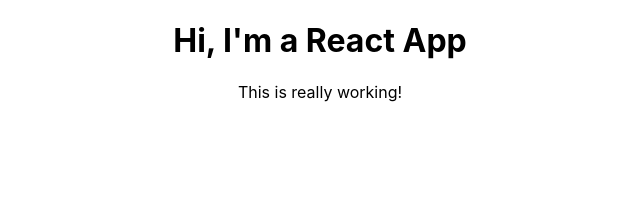
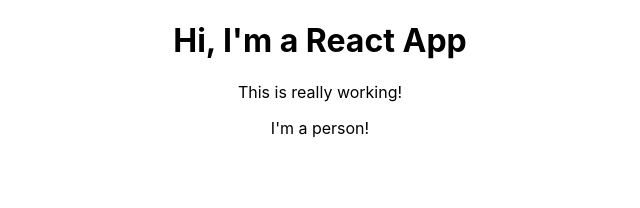
Before and after one commit to AAM77/udemy_react_complete_guide, a React (Create React App) app in the folder 02_React_Base_Features_and_Syntax/react-complete-guide/: page / in a window 1280 px wide. Shown: the top 208 px of the page, without its empty margins (320-960 px from the left). Built offline with nearby package versions, Linux system fonts and the light colour scheme.

Commit message:
imported Person from './Person/Person.js' and learned a little about React conventions regarding imported components.

```diff
--- a/02_React_Base_Features_and_Syntax/react-complete-guide/src/App.js
+++ b/02_React_Base_Features_and_Syntax/react-complete-guide/src/App.js
@@ -1,12 +1,21 @@
 import React from 'react';
 import './App.css';
+import Person from './Person/Person.js';
+//We can use any name we want to represent the imported data
+//But, the convention is to use the same name as the file
+//we are importing with a capitalized first letter
+//We could make it all lower case, but lower case keywords in JSX
+//are generally reserved for representing html elements.
 
 function App() {
   return (
     <div className="App">
       <h1>Hi, I'm a React App</h1>
       <p>This is really working!</p>
+      <Person />
     </div>
+
+
     // <h1>This is another heading</h1>
     // generally, we cannot (and should not) put another element
     // below the above code.
--- a/02_React_Base_Features_and_Syntax/react-complete-guide/src/Person/Person.js
+++ b/02_React_Base_Features_and_Syntax/react-complete-guide/src/Person/Person.js
@@ -7,4 +7,6 @@
 }
 
 export default person;
-// this exports the function 'person'
+// this exports the 'person' constant that holds the function
+// we can now start using this functional component in other parts of our
+// project.
```
